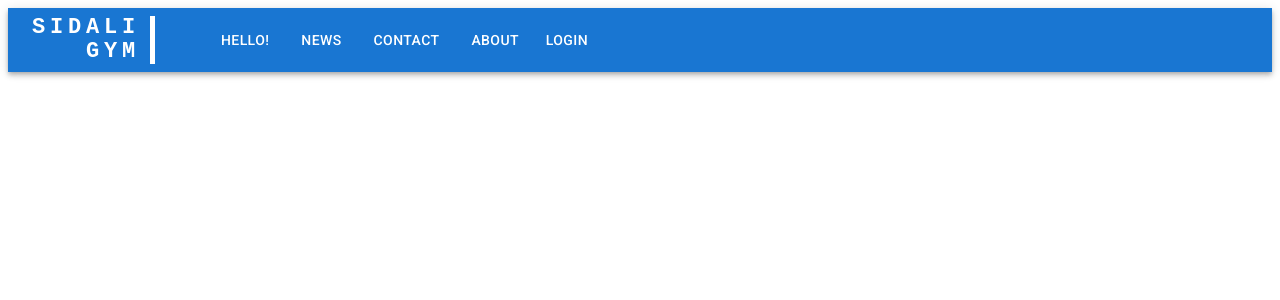
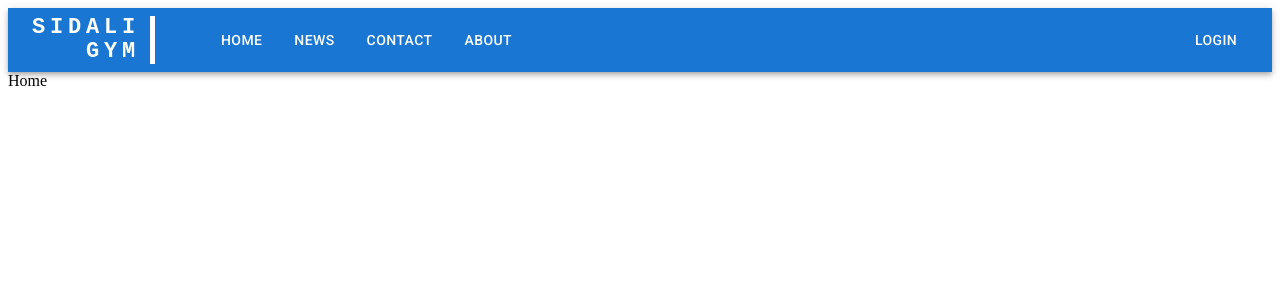
Before and after one commit to namrouche993/gymath, a React (Create React App) app: page /home in a window 1280 px wide. Shown: the top 300 px of the page. Built offline with nearby package versions, Linux system fonts and the light colour scheme.

Commit message:
i could make nav with new mui

```diff
--- a/package.json
+++ b/package.json
@@ -11,6 +11,7 @@
     "@testing-library/user-event": "^13.5.0",
     "react": "^18.2.0",
     "react-dom": "^18.2.0",
+    "react-router-dom": "^5.2.0",
     "react-scripts": "5.0.1",
     "web-vitals": "^2.1.4"
   },
--- /dev/null
+++ b/src/About.js
@@ -0,0 +1,7 @@
+import React from 'react'
+
+export default function About() {
+  return (
+    <div>About</div>
+  )
+}
--- a/src/App.js
+++ b/src/App.js
@@ -1,7 +1,26 @@
+
 import React from 'react'
+import Mainwithnav from './Mainwithnav';
+import Home from './Home'
+import About from './About'
+import News from './News'
+import Contact from './Contact'
+
+import { BrowserRouter as Router, Switch, Route } from "react-router-dom";
 
 export default function App() {
   return (
-    <div>App</div>
+    <div>
+      <Router>
+        <Mainwithnav/>
+        <Switch>
+          <Route path='/home' component={Home} />
+          <Route path='/news' component={News} />
+          <Route path='/about' component={About} />
+          <Route path='/contact' component={Contact} />
+
+        </Switch>
+      </Router>
+    </div>
   )
 }
--- /dev/null
+++ b/src/Contact.js
@@ -0,0 +1,7 @@
+import React from 'react'
+
+export default function Contact() {
+  return (
+    <div>Contact</div>
+  )
+}
--- /dev/null
+++ b/src/Home.js
@@ -0,0 +1,7 @@
+import React from 'react'
+
+export default function Home() {
+  return (
+    <div>Home</div>
+  )
+}
--- a/src/Mainwithnav.js
+++ b/src/Mainwithnav.js
@@ -4,10 +4,13 @@ import Box from '@mui/material/Box';
 import Toolbar from '@mui/material/Toolbar';
 import Typography from '@mui/material/Typography';
 import Button from '@mui/material/Button';
-import IconButton from '@mui/material/IconButton';
-import MenuIcon from '@mui/icons-material/Menu';
-import AdbIcon from '@mui/icons-material/Adb';
-import FitnessCenterIcon from '@mui/icons-material/FitnessCenter';
+
+/////***NOO maybe false***//import Link from '@mui/material/Link';
+
+//import IconButton from '@mui/material/IconButton';
+//import MenuIcon from '@mui/icons-material/Menu';
+//import AdbIcon from '@mui/icons-material/Adb';
+//import FitnessCenterIcon from '@mui/icons-material/FitnessCenter';
 
 
 export default function Mainwithnav() {
@@ -39,20 +42,22 @@ export default function Mainwithnav() {
           >
             SIDALI <br></br> GYM
           </Typography>
-
-        <Button variant="h1">
-            Hello!
+          <Box sx={{ flexGrow: 1 }} >
+        <Button href='/home' variant="h1">
+            Home
         </Button>
-          <Button variant="h6" component="div">
+          <Button href='/news' variant="h6">
             News
           </Button>
-          <Button variant="h6" component="div">
+          <Button href='/contact' variant="h6">
             Contact
           </Button>
-          <Button variant="h6" component="div">
+          <Button href='/about' variant="h6">
             About
           </Button>
-          <Button color="inherit">Login</Button>
+        </Box>
+             <Button color="inherit">Login</Button>
+
         </Toolbar>
       </AppBar>
     </Box>
--- /dev/null
+++ b/src/News.js
@@ -0,0 +1,7 @@
+import React from 'react'
+
+export default function News() {
+  return (
+    <div>News</div>
+  )
+}
--- a/src/index.js
+++ b/src/index.js
@@ -1,12 +1,15 @@
 import React from 'react';
 import ReactDOM from 'react-dom/client';
-//import App from './App';
-import Mainwithnav from './Mainwithnav';
+import { BrowserRouter } from 'react-router-dom';
+import App from './App';
+//import Mainwithnav from './Mainwithnav';
 
 const root = ReactDOM.createRoot(document.getElementById('root'));
 root.render(
   <React.StrictMode>
-    <Mainwithnav />
+    <BrowserRouter>
+       <App />
+    </BrowserRouter>
   </React.StrictMode>
 );
 
```
Also changed, not shown: 1 other file (tests, documents, lock files or other folders).
